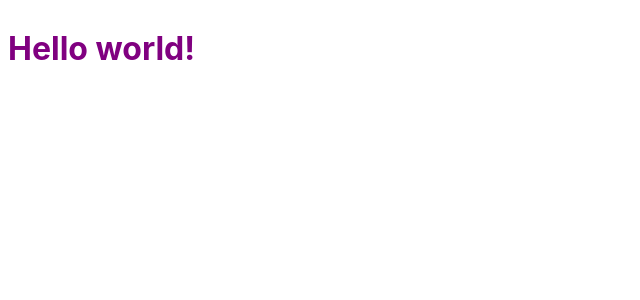
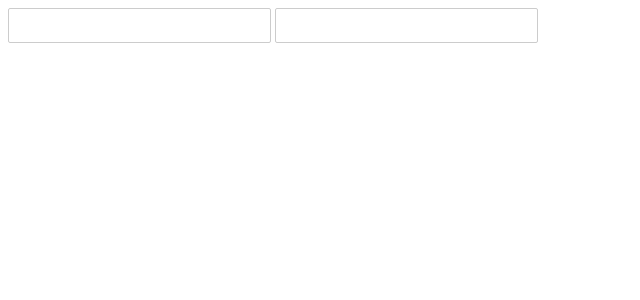
Before and after one commit to StepanNaryshkov/github-users, a Svelte app: page / in a window 1280 px wide. Shown: the top 300 px of the page, without its empty margins (0-640 px from the left). Built offline with nearby package versions, Linux system fonts and the light colour scheme.

Commit message:
added routing

```diff
--- a/package.json
+++ b/package.json
@@ -11,7 +11,8 @@
     "svelte": "^3.0.0"
   },
   "dependencies": {
-    "sirv-cli": "^0.4.4"
+    "sirv-cli": "^0.4.4",
+    "svelte-routing": "^1.4.0"
   },
   "scripts": {
     "build": "rollup -c",
--- a/src/App.svelte
+++ b/src/App.svelte
@@ -1,11 +1,10 @@
 <script>
-	export let name;
+  import { Router, Link, Route } from "svelte-routing";
+  import Main from "./screens/Main.svelte";
+   import Home from "./screens/Home.svelte";
 </script>
 
-<style>
-	h1 {
-		color: purple;
-	}
-</style>
-
-<h1>Hello {name}!</h1>
+<Router>
+  <Route path="/"><Main /></Route>
+  <Route path="/home"><Home /></Route>
+</Router>
--- /dev/null
+++ b/src/screens/Home.svelte
@@ -0,0 +1,11 @@
+<script>
+	export let name;
+</script>
+
+<style>
+	h1 {
+		color: purple;
+	}
+</style>
+
+<h1>Hello home!</h1>
--- /dev/null
+++ b/src/screens/Main.svelte
@@ -0,0 +1,14 @@
+<script>
+	export let name;
+</script>
+
+<style>
+	h1 {
+		color: purple;
+	}
+</style>
+
+<form>
+    <input type="email">
+    <input type="password">
+</form>
```
Also changed, not shown: 2 other files (tests, documents, lock files or other folders).
